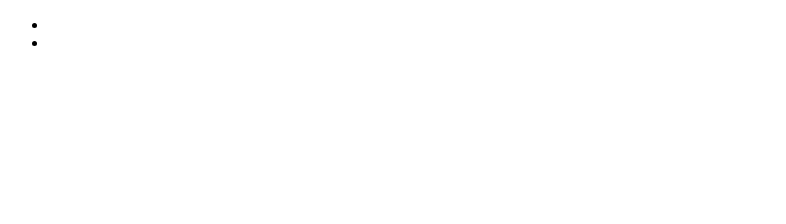
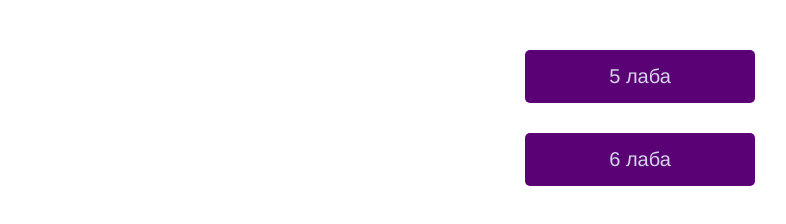
Before and after one commit to Rokastet/6-semester_EVT, a plain HTML site: page index.html in a window 1280 px wide. Shown: the whole page, without its empty margins (0-786 px from the left). Drawn offline with Linux system fonts and the light colour scheme.

Commit message:
Edit index

```diff
--- a/index.html
+++ b/index.html
@@ -4,11 +4,43 @@
     <meta charset="UTF-8">
     <meta name="viewport" content="width=device-width, initial-scale=1.0">
     <title>Document</title>
+    <style>
+        /* Стили для навигационного меню */
+        nav {
+            display: flex;
+            flex-direction: column;
+            align-items: center;
+            margin-top: 35px;
+        }
+
+        /* Стили для ссылок */
+        nav a {
+            display: block;
+            width: 200px;
+            padding: 15px;
+            margin: 15px 0;
+            text-align: center;
+            text-decoration: none;
+            font-size: 20px;
+            color: #d5d5ec;
+            background-color: #5a0275;
+            border-radius: 5px;
+            transition: background-color 0.3s ease;
+            font-family: 'Franklin Gothic Medium', 'Arial Narrow', Arial, sans-serif;
+        }
+
+        /* Эффект наведения на ссылки */
+        nav a:hover {
+            background-color: #c99c23; /* Темнее при наведении */
+        }
+    </style>
 </head>
 <body>
-    <ul>
-        <li><link rel="stylesheet" href="1 laba\index.html"></li>
-        <li><link rel="stylesheet" href="2 laba\6_lab_EVT.html"></li>
-    </ul>
+
+<nav>
+    <a href="1 laba\index.html"> 5 лаба</a>
+    <a href="2 laba\6_lab_EVT.html"> 6 лаба</a>
+</nav>
+
 </body>
 </html>
```
